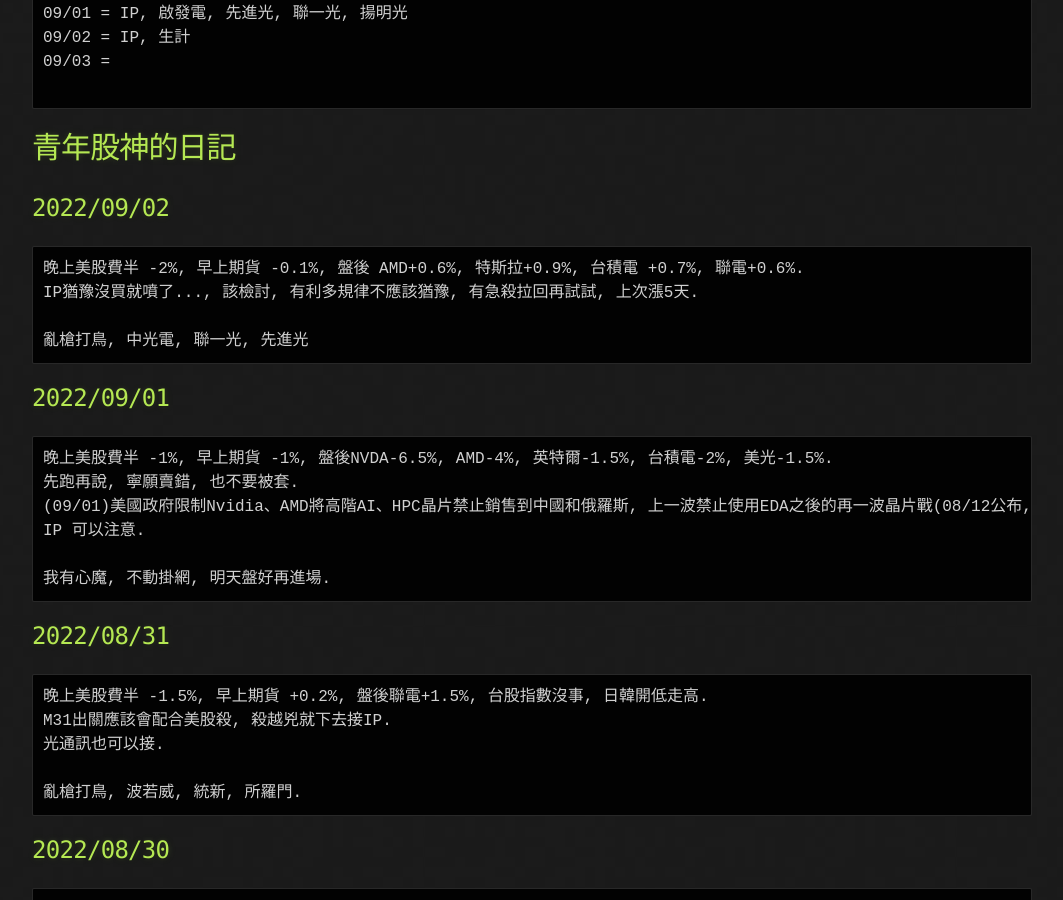
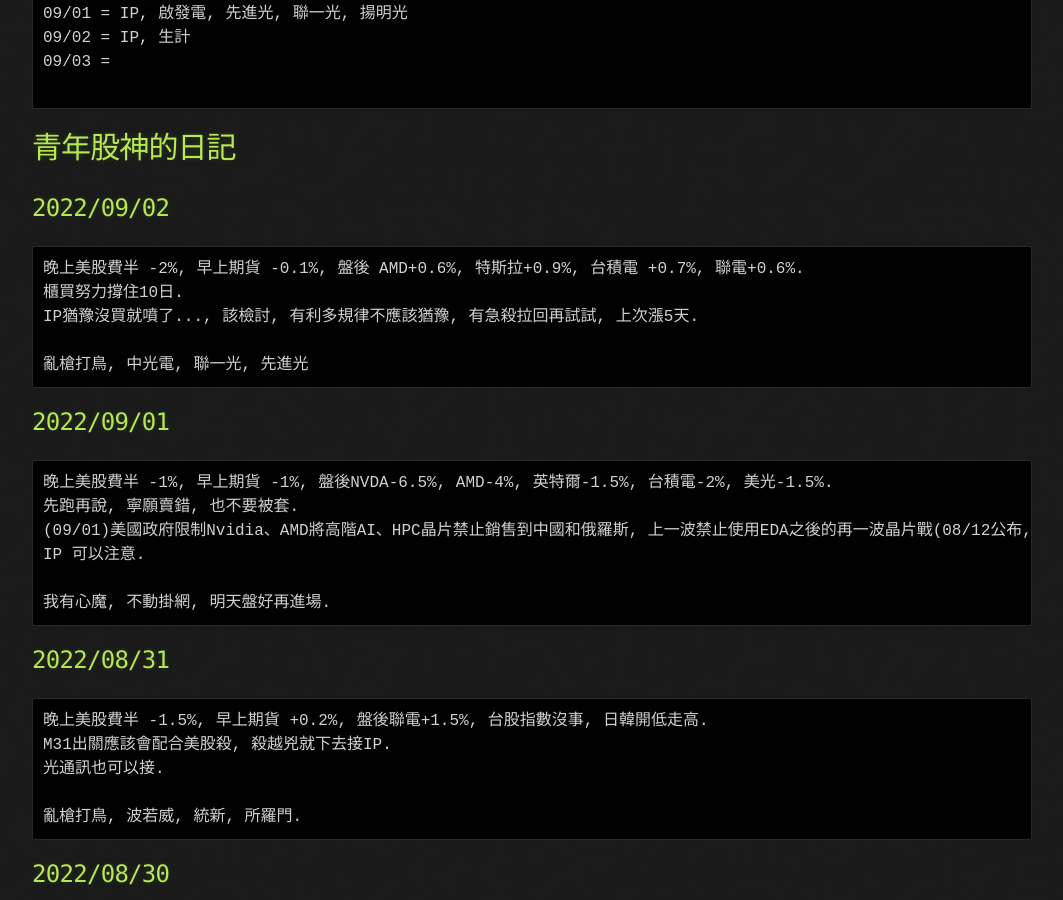
Before and after one commit to lepg5487/Stock_God, a Jekyll site: the page built from index.md, in a window 1280 px wide and 900 px high, scrolled down 970 px. Shown: the whole window, without its empty margins (108-1171 px from the left). Built offline with Jekyll 4.4.1, drawn with Linux system fonts in a browser that asks for light colours; our own code applies the rules of GitHub Pages for plain Markdown files.

Commit message:
Update index.md

````diff
--- a/index.md
+++ b/index.md
@@ -43,6 +43,7 @@
 ## 2022/09/02
 ```
 晚上美股費半 -2%, 早上期貨 -0.1%, 盤後 AMD+0.6%, 特斯拉+0.9%, 台積電 +0.7%, 聯電+0.6%.
+櫃買努力撐住10日.
 IP猶豫沒買就噴了..., 該檢討, 有利多規律不應該猶豫, 有急殺拉回再試試, 上次漲5天.
 
 亂槍打鳥, 中光電, 聯一光, 先進光
````
